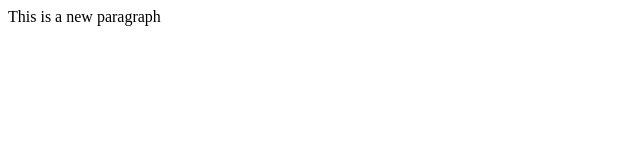
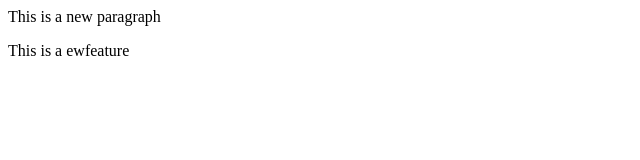
Before and after one commit to Shubhrajyoti-sarkar/LocalRepo, a plain HTML site: page index.html in a window 1280 px wide. Shown: the whole page, without its empty margins (0-640 px from the left). Drawn offline with Linux system fonts and the light colour scheme.

Commit message:
Add new feature

```diff
--- a/index.html
+++ b/index.html
@@ -1 +1,2 @@
 <p>This is a new paragraph</p>
+<p>This is a  ewfeature</p>
```
